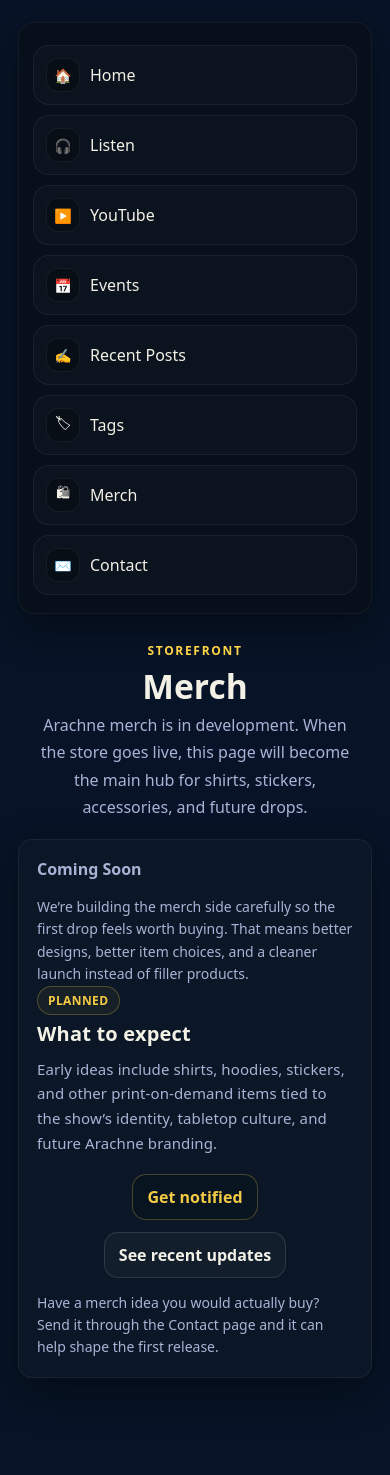
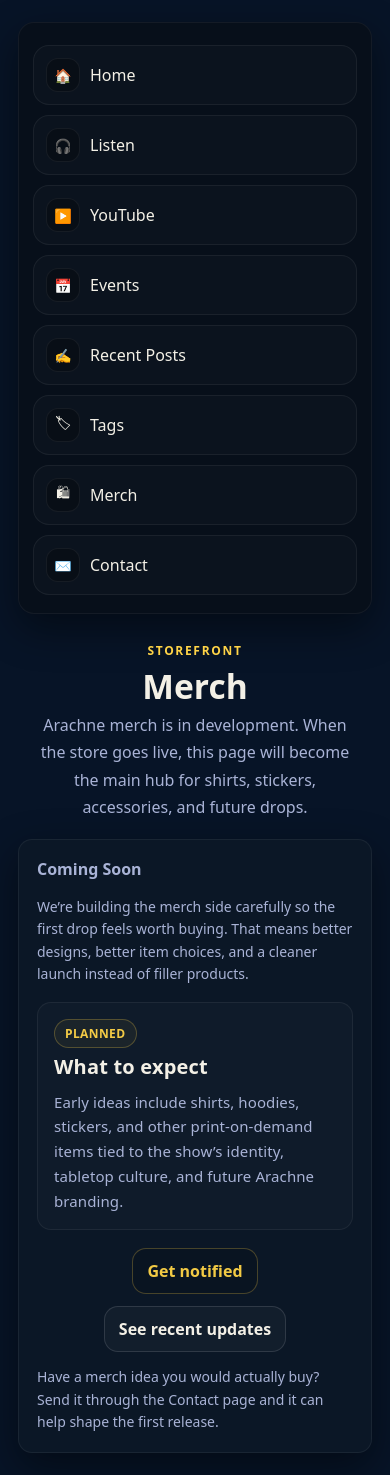
Before and after one commit to InventorofSoup/ArachneAWebsite, a Jekyll site: the page built from merch.md, in a window 390 px wide. Built offline with Jekyll 4.4.1, drawn with Linux system fonts in a browser that asks for light colours; before the commit the page ends 1400 px from its top, so only the background shows below that.

Commit message:
Update main.css

```diff
--- a/assets/css/main.css
+++ b/assets/css/main.css
@@ -550,4 +550,12 @@ body{
   .listen-embed{
     height:352px;
   }
+
+  .merch-note{
+  margin-top:16px;
+  padding:16px;
+  border-radius:14px;
+  background:rgba(255,255,255,0.02);
+  border:1px solid rgba(255,255,255,0.06);
+  }
 }
```
